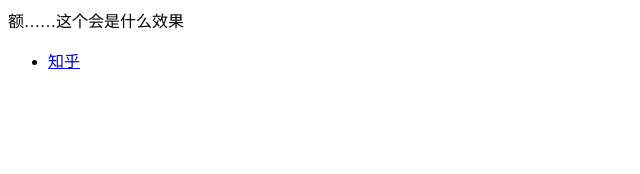
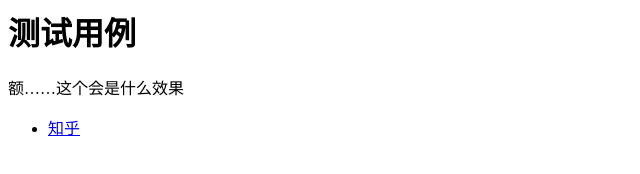
Before and after one commit to Qiaostw1Tang/Qiaostw1Tang.github.io, a plain HTML site: page index.html in a window 1280 px wide. Shown: the whole page, without its empty margins (0-640 px from the left). Drawn offline with Linux system fonts and the light colour scheme.

Commit message:
Update index.html

```diff
--- a/index.html
+++ b/index.html
@@ -1,3 +1,10 @@
+<html>
+<body>
+
+<h1>测试用例</h1>
+
+
+
 <p>额……这个会是什么效果</p>
 
 <ul>
```
